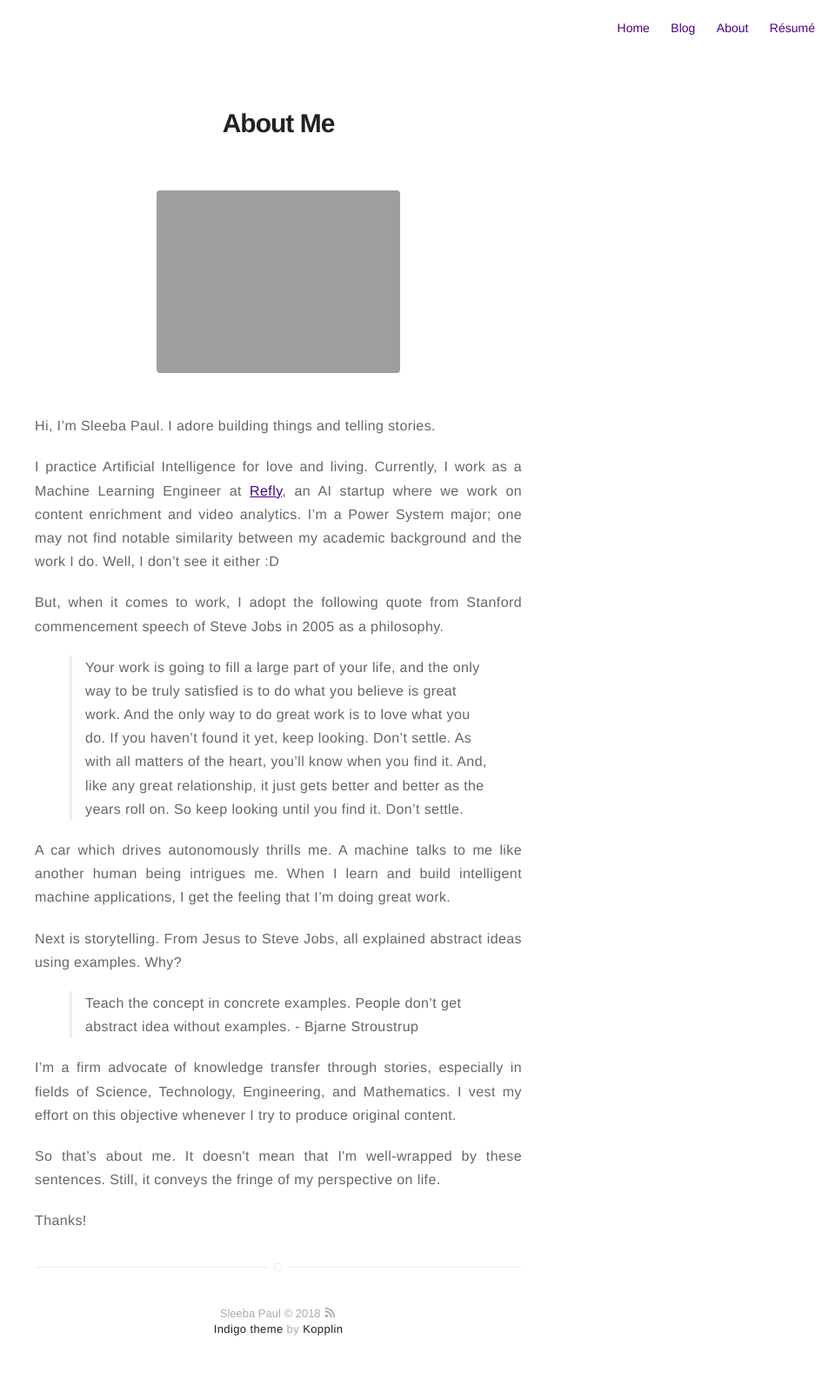
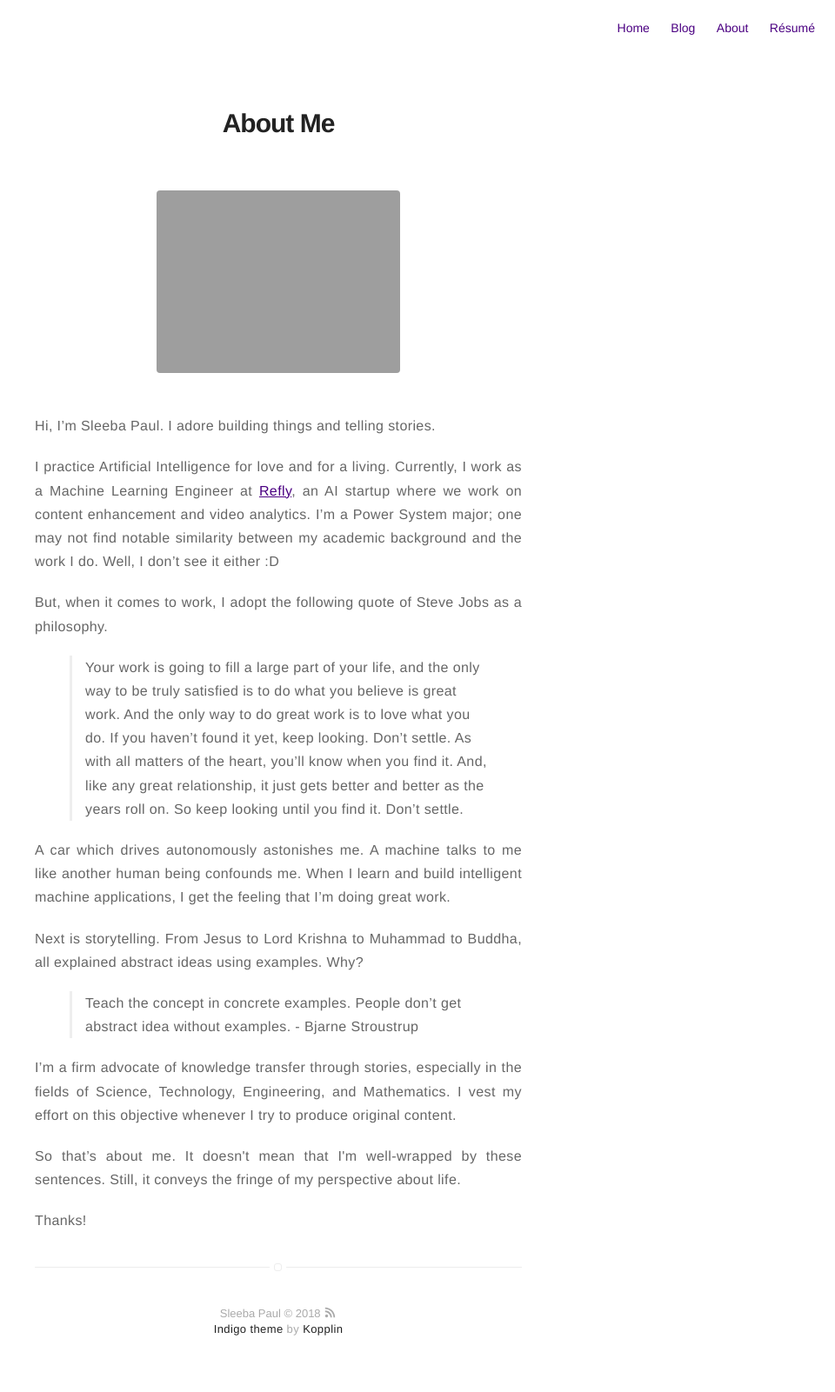
Before and after one commit to sleebapaul/sleebapaul.github.io, a Jekyll site: the page built from about.md, in a window 1280 px wide. Shown: the whole page at 87% size, without its empty margins (320-1280 px from the left). Built offline with Jekyll 4.4.1, drawn with Linux system fonts in a browser that asks for light colours.

Commit message:
edits in about me iter 4

```diff
--- a/about.md
+++ b/about.md
@@ -10,27 +10,27 @@ layout: page
 
 Hi, I'm Sleeba Paul. I adore building things and telling stories.
 <p style="text-align: justify">
-I practice Artificial Intelligence for love and living. Currently, I work as a Machine Learning Engineer at <a target = "_blank" href="http://refly.it/">Refly</a>, an AI startup where we work on content enrichment and video analytics. I’m a Power System major; one may not find notable similarity between my academic background and the work I do. Well, I don’t see it either :D
+I practice Artificial Intelligence for love and for a living. Currently, I work as a Machine Learning Engineer at <a target = "_blank" href="http://refly.it/">Refly</a>, an AI startup where we work on content enhancement and video analytics. I’m a Power System major; one may not find notable similarity between my academic background and the work I do. Well, I don’t see it either :D
 </p>
 <p style="text-align: justify">
-But, when it comes to work, I adopt the following quote from Stanford commencement speech of Steve Jobs in 2005 as a philosophy.
+But, when it comes to work, I adopt the following quote of Steve Jobs as a philosophy.
 </p>
 
 >Your work is going to fill a large part of your life, and the only way to be truly satisfied is to do what you believe is great work. And the only way to do great work is to love what you do. If you haven’t found it yet, keep looking. Don’t settle. As with all matters of the heart, you’ll know when you find it. And, like any great relationship, it just gets better and better as the years roll on. So keep looking until you find it. Don’t settle.
 
 <p style="text-align: justify">
-A car which drives autonomously thrills me. A machine talks to me like another human being intrigues me. When I learn and build intelligent machine applications, I get the feeling that I’m doing great work.
+A car which drives autonomously astonishes me. A machine talks to me like another human being confounds me. When I learn and build intelligent machine applications, I get the feeling that I’m doing great work.
 </p>
 <p style="text-align: justify">
-Next is storytelling. From Jesus to Steve Jobs, all explained abstract ideas using examples. Why?
+Next is storytelling. From Jesus to Lord Krishna to Muhammad to Buddha, all explained abstract ideas using examples. Why?
 </p>
 
 >Teach the concept in concrete examples. People don’t get abstract idea without examples. - Bjarne Stroustrup
 
 <p style="text-align: justify">
-I’m a firm advocate of knowledge transfer through stories, especially in fields of Science, Technology, Engineering, and Mathematics. I vest my effort on this objective whenever I try to produce original content.
+I’m a firm advocate of knowledge transfer through stories, especially in the fields of Science, Technology, Engineering, and Mathematics. I vest my effort on this objective whenever I try to produce original content.
 </p>
 <p style="text-align: justify">
-So that’s about me. It doesn't mean that I'm well-wrapped by these sentences. Still, it conveys the fringe of my perspective on life.
+So that’s about me. It doesn't mean that I'm well-wrapped by these sentences. Still, it conveys the fringe of my perspective about life.
 </p>
 Thanks!
```
